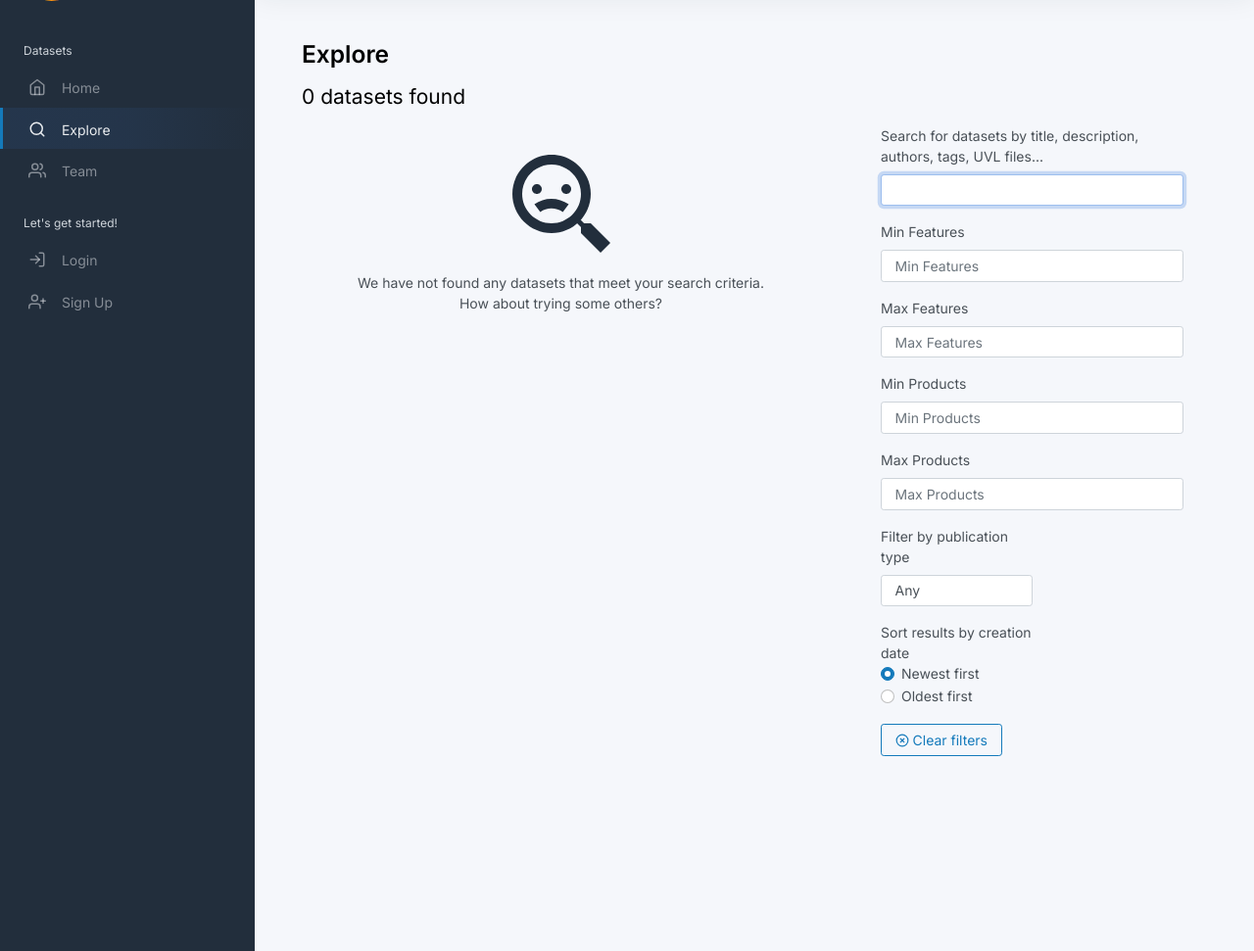
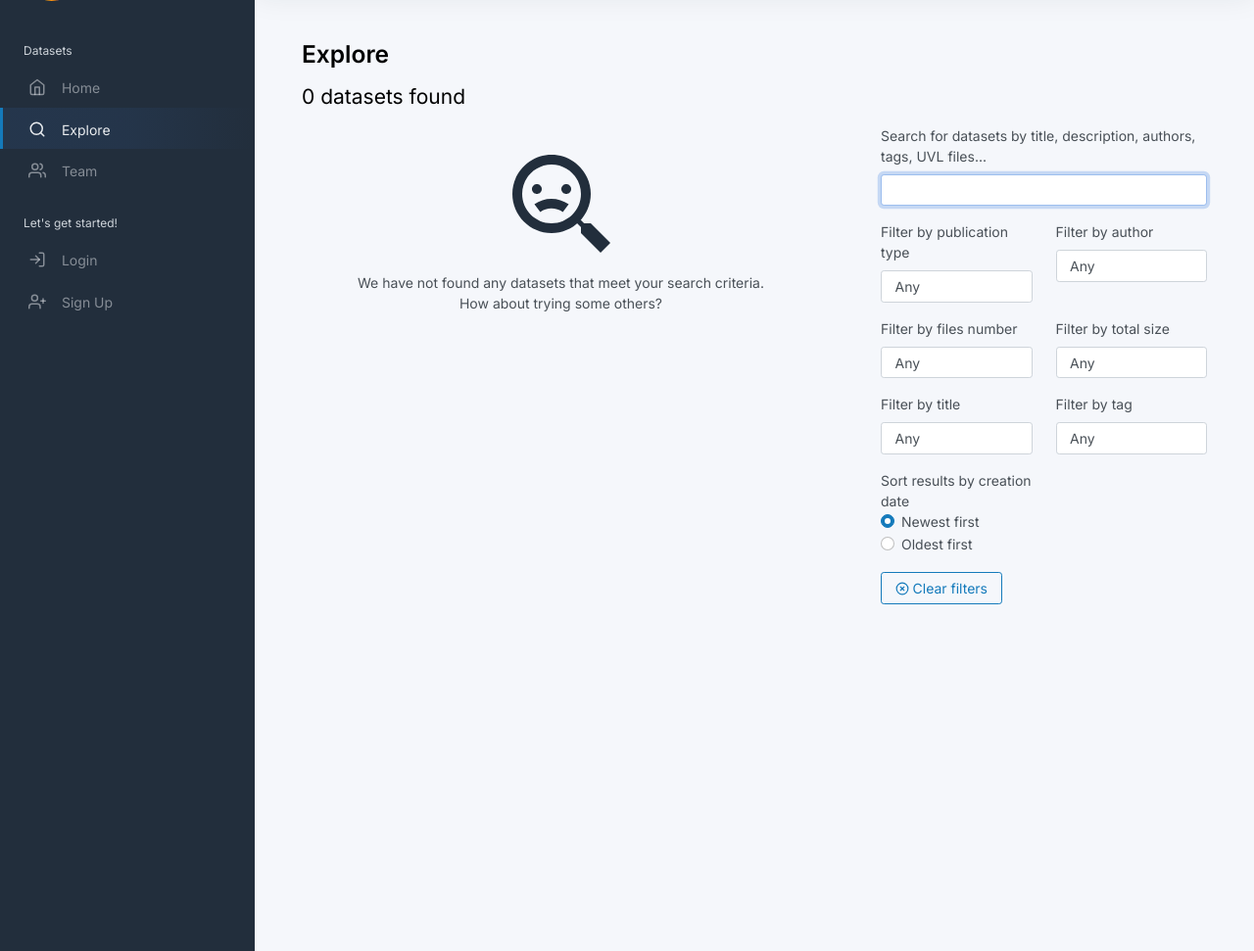
Before and after one commit to Domi-ATLAS/pescaito-hub, a Flask app: page /explore in a window 1280 px wide. Shown: the part 73-1044 px from the top of the page at 98% size. Run offline with Flask 3, Linux system fonts and the light colour scheme; data that the repository does not hold is empty; parts of the project's set-up code (start-up, migrations or seed data) failed here and were passed over; some libraries are stand-ins or nearby versions.

Commit message:
feat(explore): Funcionalidad de filtrado

```diff
--- a/app/modules/explore/assets/scripts.js
+++ b/app/modules/explore/assets/scripts.js
@@ -21,9 +21,18 @@ function send_query() {
                 query: document.querySelector('#query').value,
                 publication_type: document.querySelector('#publication_type').value,
                 sorting: document.querySelector('[name="sorting"]:checked').value,
+                size: document.querySelector('#size').value,
+                author: document.querySelector('#authors').value,
+                files: document.querySelector('#files').value,
+                title: document.querySelector('#title').value
             };
 
             console.log(document.querySelector('#publication_type').value);
+            console.log(document.querySelector('#size').value);
+            console.log(document.querySelector('#files').value);
+            console.log(document.querySelector('#title').value);
+
+
 
             fetch('/explore', {
                 method: 'POST',
@@ -38,8 +47,90 @@ function send_query() {
                 console.log(data);
                 document.getElementById('results').innerHTML = '';
 
+
+                populateAuthorsFilter(data);
+                populateTitleFilter(data);
+
+
+                const filteredData = data.filter(dataset => {
+                    const size = dataset.total_size_in_bytes;
+                    const authorMatches = searchCriteria.author === "any" || dataset.authors.some(author => author.name === searchCriteria.author);
+                    const titleMatches =
+                    searchCriteria.title === "any" ||
+                    (Array.isArray(dataset.title)
+                        ? dataset.title.some(title => title === searchCriteria.title)
+                        : dataset.title === searchCriteria.title);
+                    const files = dataset.files_count;
+
+                    let sizeMatches = true;
+                    switch (searchCriteria.size) {
+                        case 'lessThan1KB':
+                            sizeMatches = size < 1024;
+                            break;
+                        case 'between1KBand2KB':
+                            sizeMatches = size >= 1024 && size < 2048;
+                            break;
+                        case 'between2KBand3KB':
+                            sizeMatches = size >= 2048 && size < 3072;
+                            break;
+                        case 'between3KBand4KB':
+                            sizeMatches = size >= 3072 && size < 4096;
+                            break;
+                        case 'between4KBand5KB':
+                            sizeMatches = size >= 4096 && size < 5120;
+                            break;
+                        case 'moreThan5KB':
+                            sizeMatches = size > 5120;
+                            break;
+                        default:
+                            break;
+                    }
+
+                    let filesMatches = true;
+                    switch (searchCriteria.files) {
+                        case "any":
+                            filesMatches = true;
+                            break;
+                        case "1file":
+                            filesMatches = files ==1;
+                            break;
+                        case "2files":
+                            filesMatches = files ==2;
+                            break;
+                        case "3files":
+                            filesMatches = files ==3;
+                            break;
+                        case "4files":
+                            filesMatches = files ==4;
+                            break;
+                        case "5files":
+                            filesMatches = files ==5;
+                            break;
+                        case "6files":
+                            filesMatches = files ==6;
+                            break;
+                        case "7files":
+                            filesMatches = files ==7;
+                            break;
+                        case "8files":
+                            filesMatches = files ==8;
+                            break;
+                        case "9files":
+                            filesMatches = files ==9;
+                            break;
+                        case "moreThan10files":
+                            filesMatches = files > 10;
+                            break;
+                        default:
+                            filesMatches = true;
+                            break;
+                    }
+
+                    return sizeMatches && authorMatches && filesMatches && titleMatches;
+                });
+
                 // results counter
-                    const resultCount = data.length;
+                const resultCount = filteredData.length;
                 const resultText = resultCount === 1 ? 'dataset' : 'datasets';
                 document.getElementById('results_number').textContent = `${resultCount} ${resultText} found`;
 
@@ -50,8 +141,7 @@ function send_query() {
                     document.getElementById("results_not_found").style.display = "none";
                 }
 
-
-                    data.forEach(dataset => {
+                filteredData.forEach(dataset => {
                     let card = document.createElement('div');
                     card.className = 'col-12';
                     card.innerHTML = `
@@ -66,51 +156,36 @@ function send_query() {
                                 <p class="text-secondary">${formatDate(dataset.created_at)}</p>
 
                                 <div class="row mb-2">
-
                                     <div class="col-md-4 col-12">
-                                            <span class=" text-secondary">
-                                                Description
-                                            </span>
+                                        <span class="text-secondary">Description</span>
                                     </div>
                                     <div class="col-md-8 col-12">
                                         <p class="card-text">${dataset.description}</p>
                                     </div>
-
                                 </div>
 
                                 <div class="row mb-2">
-
                                     <div class="col-md-4 col-12">
-                                            <span class=" text-secondary">
-                                                Authors
-                                            </span>
+                                        <span class="text-secondary">Authors</span>
                                     </div>
                                     <div class="col-md-8 col-12">
                                         ${dataset.authors.map(author => `
                                             <p class="p-0 m-0">${author.name}${author.affiliation ? ` (${author.affiliation})` : ''}${author.orcid ? ` (${author.orcid})` : ''}</p>
                                         `).join('')}
                                     </div>
-
                                 </div>
 
                                 <div class="row mb-2">
-
                                     <div class="col-md-4 col-12">
-                                            <span class=" text-secondary">
-                                                Tags
-                                            </span>
+                                        <span class="text-secondary">Tags</span>
                                     </div>
                                     <div class="col-md-8 col-12">
                                         ${dataset.tags.map(tag => `<span class="badge bg-primary me-1" style="cursor: pointer;" onclick="set_tag_as_query('${tag}')">${tag}</span>`).join('')}
                                     </div>
-
                                 </div>
 
                                 <div class="row">
-
-                                        <div class="col-md-4 col-12">
-
-                                        </div>
+                                    <div class="col-md-4 col-12"></div>
                                     <div class="col-md-8 col-12">
                                         <a href="${dataset.url}" class="btn btn-outline-primary btn-sm" id="search" style="border-radius: 5px;">
                                             View dataset
@@ -119,10 +194,7 @@ function send_query() {
                                             Download (${dataset.total_size_in_human_format})
                                         </a>
                                     </div>
-
-
                                 </div>
-
                             </div>
                         </div>
                     `;
@@ -133,6 +205,55 @@ function send_query() {
         });
     });
 }
+
+
+
+function populateAuthorsFilter(data) {
+    const authorsSet = new Set();
+    data.forEach(dataset => {
+        dataset.authors.forEach(author => {
+            authorsSet.add(author.name);
+        });
+    });
+
+    const authorsSelect = document.getElementById('authors');
+    const currentAuthor = authorsSelect.value;
+    authorsSelect.innerHTML = '<option value="any">Any</option>';
+
+    authorsSet.forEach(author => {
+        const option = document.createElement('option');
+        option.value = author;
+        option.textContent = author;
+        authorsSelect.appendChild(option);
+    });
+
+    if (authorsSet.has(currentAuthor)) {
+        authorsSelect.value = currentAuthor;
+    }
+}
+
+function populateTitleFilter(data) {
+    const titleSet = new Set();
+    data.forEach(dataset => {
+        titleSet.add(dataset.title);
+    });
+
+    const titleSelect = document.getElementById('title');
+    const currentTitle = titleSelect.value;
+    titleSelect.innerHTML = '<option value="any">Any</option>';
+
+    titleSet.forEach(title => {
+        const option = document.createElement('option');
+        option.value = title;
+        option.textContent = title;
+        titleSelect.appendChild(option);
+    });
+
+    if (titleSet.has(currentTitle)) {
+        titleSelect.value = currentTitle;
+    }
+}
+
 
 function formatDate(dateString) {
     const options = {day: 'numeric', month: 'long', year: 'numeric', hour: 'numeric', minute: 'numeric'};
@@ -146,6 +267,7 @@ function set_tag_as_query(tagName) {
     queryInput.dispatchEvent(new Event('input', {bubbles: true}));
 }
 
+
 function set_publication_type_as_query(publicationType) {
     const publicationTypeSelect = document.getElementById('publication_type');
     for (let i = 0; i < publicationTypeSelect.options.length; i++) {
@@ -157,6 +279,7 @@ function set_publication_type_as_query(publicationType) {
     }
     publicationTypeSelect.dispatchEvent(new Event('input', {bubbles: true}));
 }
+
 
 document.getElementById('clear-filters').addEventListener('click', clearFilters);
 
--- a/app/modules/explore/templates/explore/index.html
+++ b/app/modules/explore/templates/explore/index.html
@@ -45,57 +45,19 @@
 
                     <div class="row">
 
-                        <div class="row">
-                            <div class="col-12">
-                                <div class="row">
-                                    <div class="col-12">
-                                        <div class="mb-3">
-                                            <label class="form-label" for="query">
-                                                Search for datasets by title, description, authors, tags, UVL files...
-                                            </label>
-                                            <input class="form-control" id="query" name="query" required="" type="text" value="" autofocus oninput="send_query()">
-                                        </div>
-                                    </div>
-
-                                    <div class="col-12">
-                                        <div class="mb-3">
-                                            <label class="form-label" for="min_features">Min Features</label>
-                                            <input class="form-control" id="min_features" name="min_features" type="number" placeholder="Min Features" oninput="send_query()">
-                                        </div>
-                                    </div>
-
-                                    <div class="col-12">
-                                        <div class="mb-3">
-                                            <label class="form-label" for="max_features">Max Features</label>
-                                            <input class="form-control" id="max_features" name="max_features" type="number" placeholder="Max Features" oninput="send_query()">
-                                        </div>
-                                    </div>
-
-                                    <div class="col-12">
-                                        <div class="mb-3">
-                                            <label class="form-label" for="min_products">Min Products</label>
-                                            <input class="form-control" id="min_products" name="min_products" type="number" placeholder="Min Products" oninput="send_query()">
-                                        </div>
-                                    </div>
-
-                                    <div class="col-12">
-                                        <div class="mb-3">
-                                            <label class="form-label" for="max_products">Max Products</label>
-                                            <input class="form-control" id="max_products" name="max_products" type="number" placeholder="Max Products" oninput="send_query()">
-                                        </div>
-                                    </div>
-                                </div>
+                        <div class="col-12">
+                            <div class="mb-3">
+                                <label class="form-label" for="query">
+                                    Search for datasets by title, description, authors, tags, UVL files...
+                                </label>
+                                <input class="form-control" id="query" name="query" required="" type="text" value="" autofocus>
                             </div>
                         </div>
 
-                        <div id="results"></div>
-
                         <div class="col-lg-6">
                             <div class="mb-3">
-                                <label class="form-label" for="publication_type">Filter by publication
-                                    type</label>
-                                <select class="form-control" id="publication_type" name="publication_type"
-                                        required="">
+                                <label class="form-label" for="publication_type">Filter by publication type</label>
+                                <select class="form-control" id="publication_type" name="publication_type" required="">
                                     <option value="any">Any</option>
                                     <option value="none">None</option>
                                     <option value="annotationcollection">Annotation Collection</option>
@@ -118,10 +80,72 @@
                                     <option value="other">Other</option>
                                 </select>
                             </div>
+                        </div>
 
+                        <div class="col-lg-6">
+                            <div class="mb-3">
+                                <label class="form-label" for="authors">Filter by author</label>
+                                <select class="form-control" id="authors" name="authors" required="">
+                                    <option value="any">Any</option>
+                                </select>
+                            </div>
+                        </div>
+
+                        <div class="col-lg-6">
+                            <div class="mb-3">
+                                <label class="form-label" for="files">Filter by files number</label>
+                                <select class="form-control" id="files" name="files" required="">
+                                    <option value="any">Any</option>
+                                    <option value="1file">1 File</option>
+                                    <option value="2files">2 Files</option>
+                                    <option value="3files">3 Files</option>
+                                    <option value="4files">4 Files</option>
+                                    <option value="5files">5 Files</option>
+                                    <option value="6files">6 Files</option>
+                                    <option value="7files">7 Files</option>
+                                    <option value="8files">8 Files</option>
+                                    <option value="9files">9 File</option>
+                                    <option value="moreThan10files">More than 10 files</option>
+                                </select>
+                            </div>
+                        </div>
+
+                        <div class="col-lg-6">
+                            <div class="mb-3">
+                                <label class="form-label" for="size">Filter by total size</label>
+                                <select class="form-control" id="size" name="size" required="">
+                                    <option value="any">Any</option>
+                                    <option value="lessThan1KB">Less than 1KB</option>
+                                    <option value="between1KBand2KB">Between 1KB and 2KB</option>
+                                    <option value="between2KBand3KB">Between 2KB and 3KB</option>
+                                    <option value="between3KBand4KB">Between 3KB and 4KB</option>
+                                    <option value="between4KBand5KB">Between 4KB and 5KB</option>
+                                    <option value="moreThan5KB">More than 5KB</option>
+                                </select>
+                            </div>
+                        </div>
+
+                        <div class="col-lg-6">
+                            <div class="mb-3">
+                                <label class="form-label" for="title">Filter by title</label>
+                                <select class="form-control" id="title" name="title" required="">
+                                    <option value="any">Any</option>
+                                </select>
+                            </div>
+                        </div>
+
+                        <div class="col-lg-6">
+                            <div class="mb-3">
+                                <label class="form-label" for="tag">Filter by tag</label>
+                                <select class="form-control" id="tag" name="tag " required="">
+                                    <option value="any">Any</option>
+                                    <!-- Opciones de autor se agregarán aquí dinámicamente -->
+                                </select>
+                            </div>
                         </div>
 
                     </div>
+
 
                     <div class="row">
 
```
Lines whose indentation alone changed are shown as unchanged.
